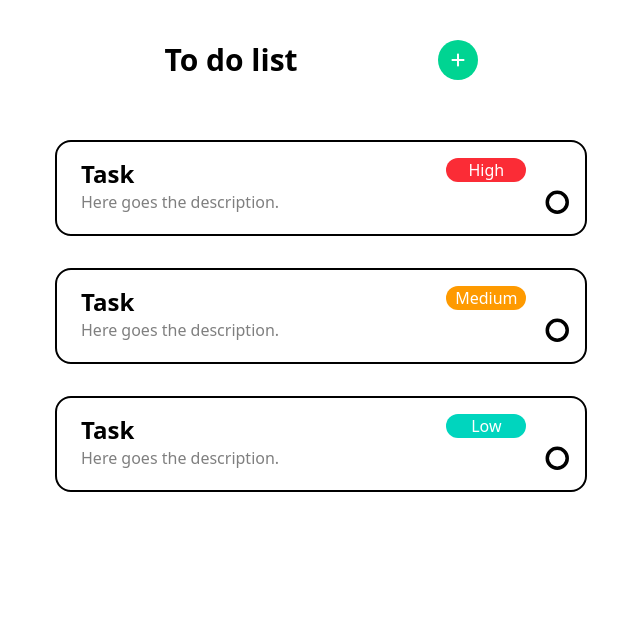
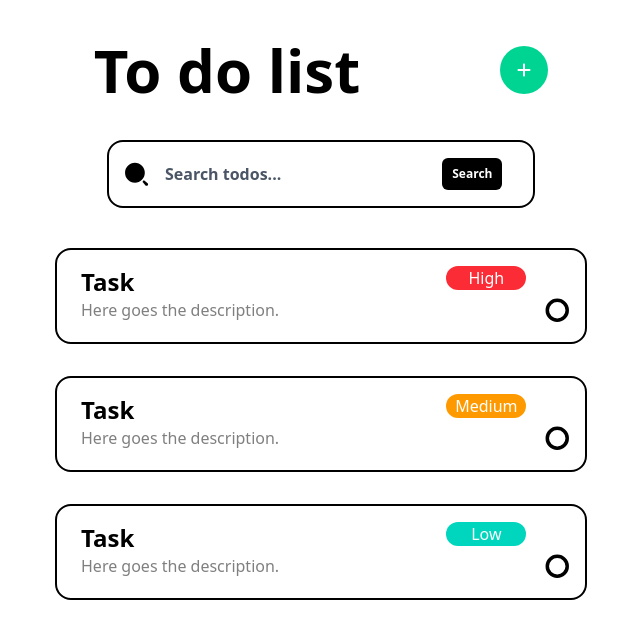
Before and after one commit to gbeatrice24/ToDo, a Vue app: page / in a window 1280 px wide. Shown: the top 638 px of the page, without its empty margins (319-959 px from the left). Built offline with nearby package versions, Linux system fonts and the light colour scheme.

Commit message:
ITL-5: Implement Search functionality

```diff
--- /dev/null
+++ b/src/components/SearchTodo.vue
@@ -0,0 +1,21 @@
+<template>
+    <div class="flex justify-center items-center">
+        <div
+            class="flex flex-roe p-4 rounded-lg md:rounded-2xl border-2 md:w-107 max-w-xs md:max-w-xl bg-white space-x-4 font-semibold">
+            <img class="w-6" src="../assets/Search.svg" />
+            <input v-model="search" placeholder="Search todos..." class="w-2/3 outline-0 placeholder-gray-600"
+                @keyup.enter="$emit('onSearch', search)" />
+            <button class="bg-black text-white rounded-md text-xs p-2 w-15"
+                @click="$emit('onSearch', search)">Search</button>
+        </div>
+    </div>
+</template>
+
+<script setup lang="ts">
+import { ref } from 'vue'
+defineEmits<{
+    (e: "onSearch", search: string): void,
+}>();
+
+const search = ref('')
+</script>
--- a/src/layout/MainLayout.vue
+++ b/src/layout/MainLayout.vue
@@ -1,11 +1,13 @@
 <template>
-    <div class="min-h-screen space-y-15">
-        <TodoHeader @add-task="handleAddTask" />
+    <div class="min-h-screen space-y-10">
+        <TodoHeader @onAddTask="handleAddTask" />
+
+        <SearchTodo @onSearch="handleSearch" />
 
         <div class="flex justify-center items-center">
             <img v-if="isEmpty" class="max-w-xs mx-auto" src="../assets/NoTodos.png" alt="NoTodos" />
             <TransitionGroup tag="div" class="flex flex-col gap-8" name="list">
-                <TaskCard v-for="task in tasks" :key="task.id" :task="task"
+                <TaskCard v-for="task in filteredTasks" :key="task.id" :task="task"
                     :class="task.done === true ? 'order-last' : 'order-first'" @onComplete="handleDoneClicked"
                     @onEdit="handleEditRequested" @onSave="handleSaveClicked" @onDelete="handleDeleteClicked"
                     @onPriorityModified="handlePriorityChoosen" />
@@ -15,6 +17,7 @@
 </template>
 
 <script setup lang="ts">
+import SearchTodo from "@/components/SearchTodo.vue";
 import TodoHeader from "./TodoHeader.vue";
 import TaskCard from "@/components/TaskCard.vue";
 import { Task } from "@/types/Task";
@@ -23,8 +26,15 @@ import { ref, computed } from "vue";
 
 const tasks = ref<Task[]>([]);
 let nextId = 0;
+const querySearch = ref("")
 
-const isEmpty = computed(() => tasks.value.length == 0);
+const isEmpty = computed(() => tasks.value.length == 0)
+
+
+const filteredTasks = computed(() =>
+    tasks.value.filter((task) =>
+        task.name.toLowerCase().includes(querySearch.value.toLowerCase()) ||
+        task.desc.toLowerCase().includes(querySearch.value.toLowerCase())))
 
 function handleAddTask() {
     tasks.value.map((task) => (task.editing = false));
@@ -107,6 +117,10 @@ function handlePriorityChoosen(payload: { id: number; priority: string }) {
     }
 }
 
+function handleSearch(search: string) {
+    querySearch.value = search
+}
+
 //////// TEST /////////
 const task3 = {
     id: ++nextId,
--- a/src/layout/TodoHeader.vue
+++ b/src/layout/TodoHeader.vue
@@ -1,9 +1,10 @@
 <template>
     <div class="flex justify-center items-center pt-10 max-w-screen">
         <div class="flex items-center space-x-35">
-            <h1 class="font-semibold text-black text-3xl md:ext-5xl">To do list</h1>
-            <button class="flex items-center justify-center bg-emerald-400 text-white rounded-full w-10 h-10"
-                @click="$emit('add-task')">
+            <h1 class="font-semibold text-black text-3xl md:text-6xl">To do list</h1>
+            <button
+                class="flex items-center justify-center bg-emerald-400 text-white rounded-full w-10 h-10 md:w-12 md:h-12"
+                @click="$emit('onAddTask')">
                 <font-awesome-icon :icon="['fas', 'plus']" />
             </button>
         </div>
@@ -14,7 +15,7 @@
 import { useWindowSize } from '@vueuse/core'
 import { computed } from 'vue'
 
-defineEmits(['add-task'])
+defineEmits(['onAddTask'])
 
 const { width } = useWindowSize()
 const isMobile = computed(() => width.value < 768)
```
Also changed, not shown: src/assets/Search.svg (added).
